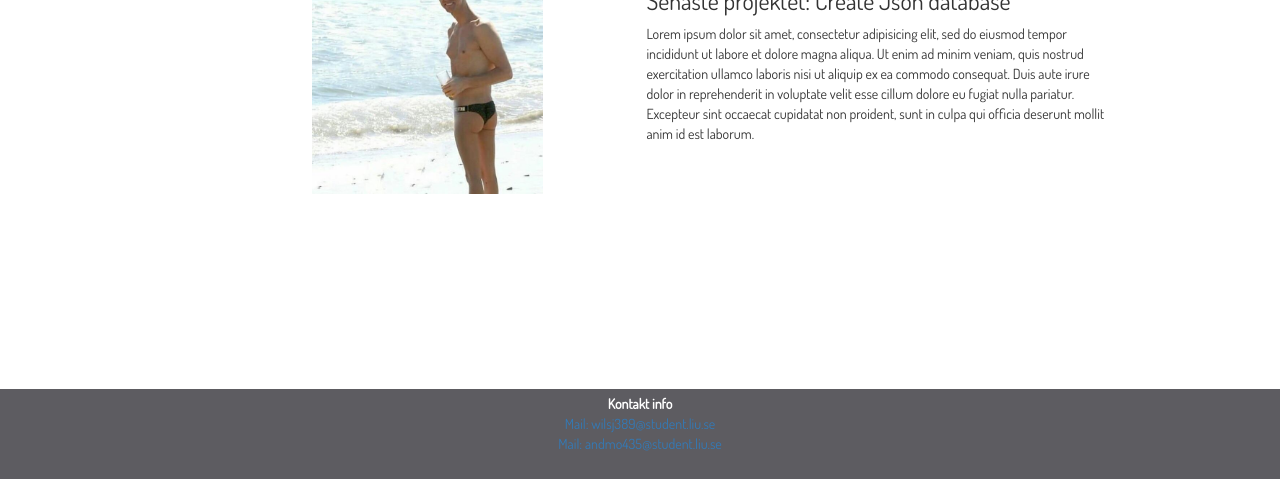
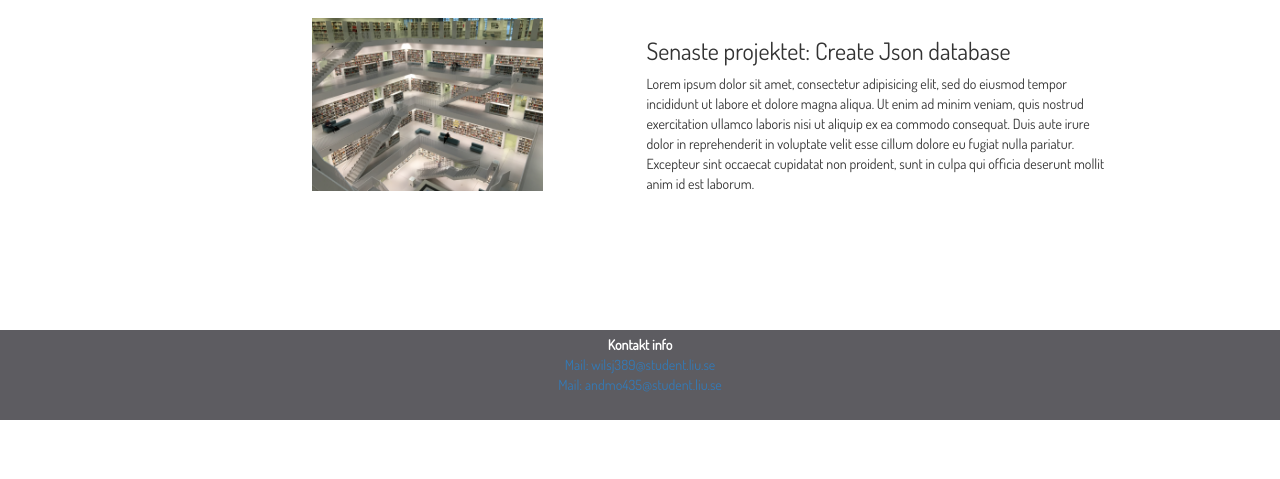
Before and after one commit to Andrei-Appelqvist/TDP003-Python-Project, a Flask app: page / in a window 1280 px wide. Shown: the part 321-800 px from the top of the page. Run offline with Flask 2, Linux system fonts and the light colour scheme; some libraries are stand-ins or nearby versions.

Commit message:
small fix

```diff
--- a/static/styles/styles.css
+++ b/static/styles/styles.css
@@ -3,6 +3,7 @@ body{
   background-color: white;
   margin: 0;
   font-family: 'Dosis', sans-serif;
+  height: 100%;
 }
  #normal_btn{
   padding: 2px 25px;
@@ -83,7 +84,7 @@ body{
 }
 
 .footer{
-    position: fixed;
+    position: static;
     bottom: 0;
     padding-top: 5px;
     padding-bottom: 5px;
@@ -340,3 +341,19 @@ input:checked + label {
   background-color: Black;
   color: white;
 }
+
+.content img{
+  width: 200px;
+}
+
+.footer{
+  margin-top:100px;
+}
+
+.space{
+  height: 50px;
+}
+
+.proj img{
+  width: 250px;
+}
--- a/templates/template.html
+++ b/templates/template.html
@@ -17,8 +17,11 @@
         <a href="/techniques">Techniques</a>
       </div>
     </div>
+    <div class="space">
+    </div>
     {% block body%}
     {% endblock %}
+
 
     <div class="footer">
       <dl>
```
Also changed, not shown: static/images/1.jpg, static/images/2.jpg, static/images/3.jpg, static/images/4.jpg, 4 other files.
